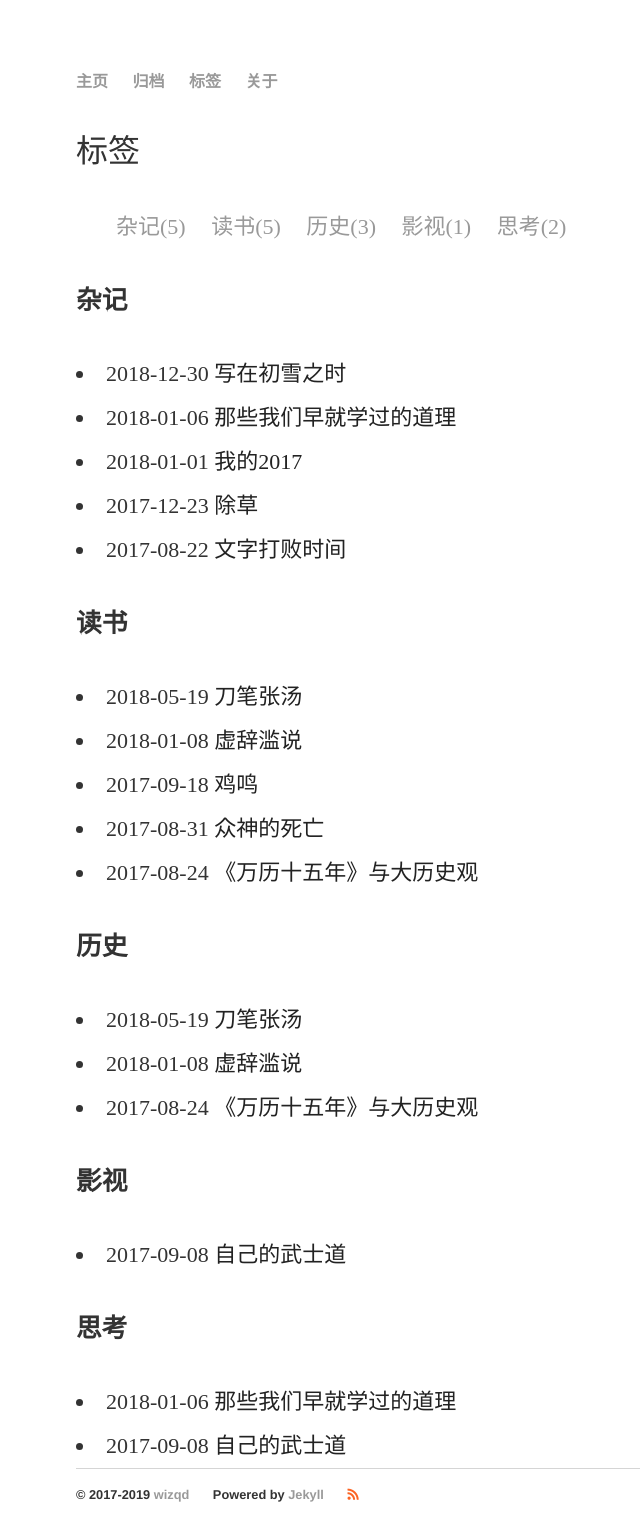
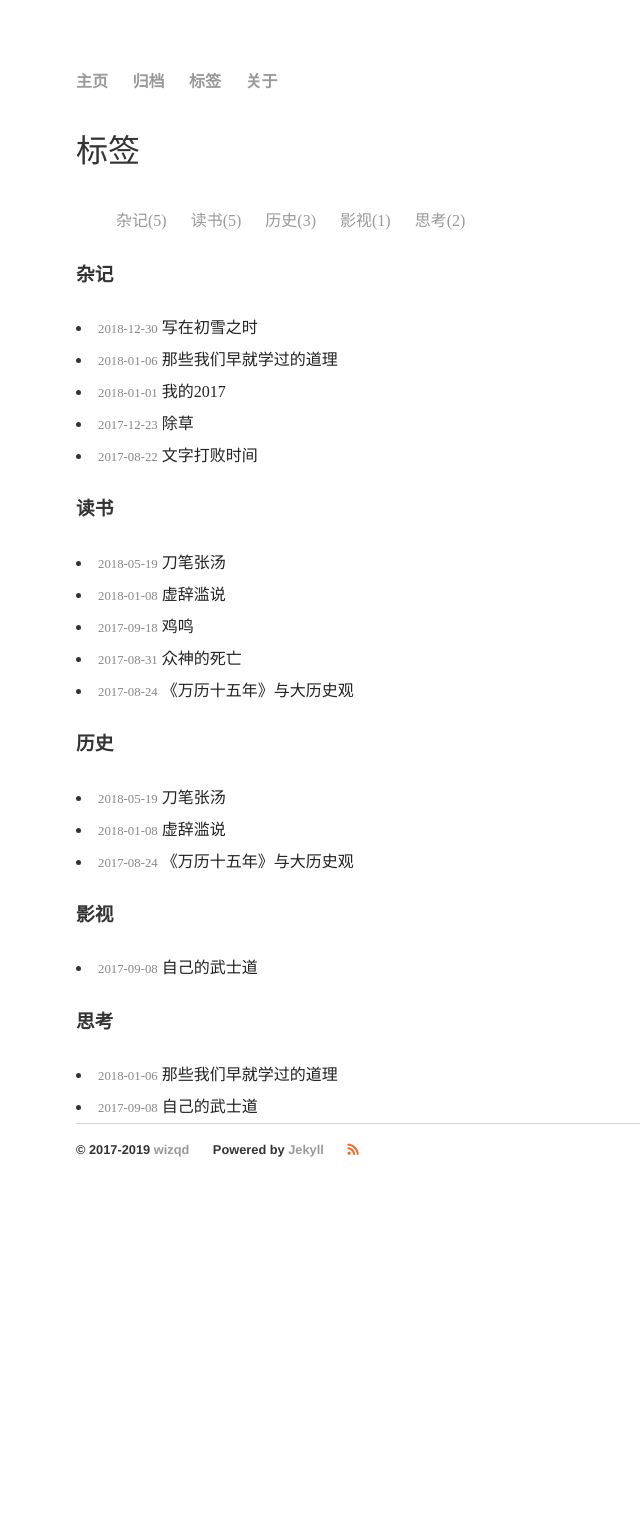
Before and after one commit to chqid/chqid.blog.io, a Jekyll site: the page built from tags/index.html, in a window 1280 px wide. Shown: the whole page, without its empty margins (180-820 px from the left). Built offline with Jekyll 4.4.1, drawn with Linux system fonts in a browser that asks for light colours; nearby versions of some CDN libraries; after the commit the page ends 1175 px from its top, so only the background shows below that.

Commit message:
change tag style

```diff
--- a/assets/css/main.css
+++ b/assets/css/main.css
@@ -94,7 +94,7 @@ blockquote::after {
 
 .tag {
     display: block;
-    font-size: 22px;
+    font-size: 16px;
     font-weight: 100;
 }
 
--- a/tags/index.html
+++ b/tags/index.html
@@ -22,7 +22,7 @@ title: 标签
 
 		{% for post in tag[1] %}
 			<li>
-				<time datetime="{{ post.date | date:"%Y-%m-%d" }}">{{ post.date | date:"%Y-%m-%d" }}</time>
+				<time datetime="{{ post.date | date:"%Y-%m-%d" }}" class="article-title-date">{{ post.date | date:"%Y-%m-%d" }}</time>
 				<a href="{{ post.url }}" title="{{ post.title }}">{{ post.title }}</a>
 			</li>
     	{% endfor %}
```
